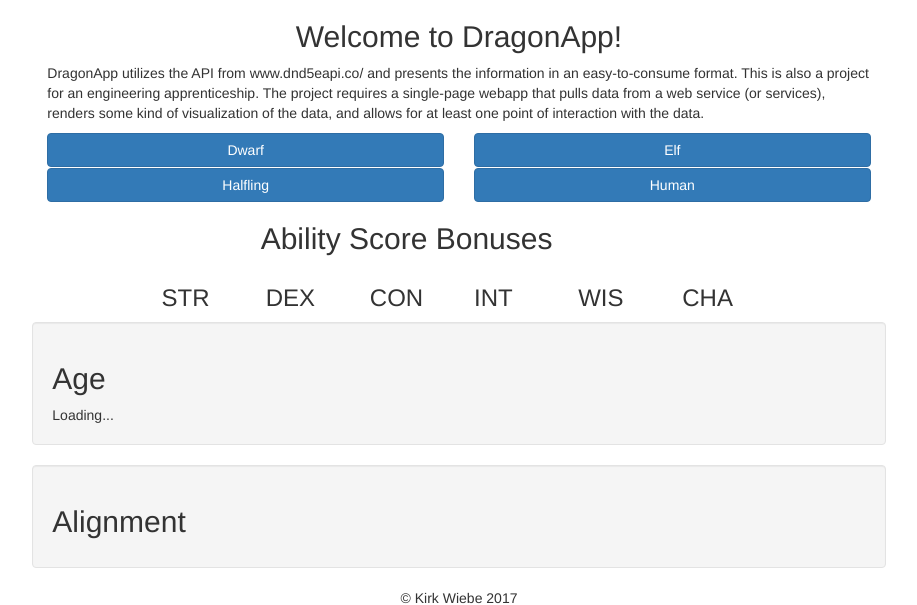
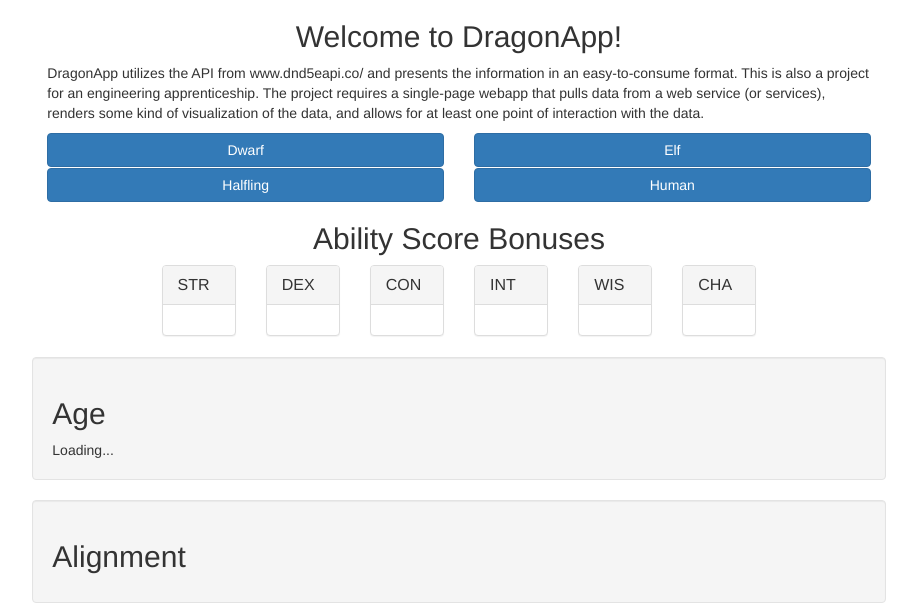
Before and after one commit to kirkwiebe/dragonapp, a Flask app: page /index in a window 1280 px wide, after a click on "Dwarf". Shown: the top 605 px of the page, without its empty margins (181-1098 px from the left). Run offline with Flask 2, Linux system fonts and the light colour scheme; some libraries are stand-ins or nearby versions.

Commit message:
AbilityScoresPaneling
Adds panels to sharpen ability score bonus design. Also centers Ability
Score Bonuses header.

```diff
--- a/templates/index.html
+++ b/templates/index.html
@@ -46,36 +46,60 @@
       <div id="metadata" style="display:none">
         <div class="row">
           <div class="col-sm-4"></div>
-          <div class="col-sm-4" class="text-center">
-            <h2>Ability Score Bonuses</h2>
+          <div class="col-sm-4">
+            <h2 class="text-center">Ability Score Bonuses</h2>
           </div>
           <div class="col-sm-4"></div>
         </div>
         <div class="row"></div>
           <div class="col-sm-3"></div>
           <div class="col-sm-1" class="text-center">
-            <h3>STR</h3>
-            <div id="str-data"></div>
+            <div class="panel panel-default">
+              <div class="panel-heading">
+                <h3 class="panel-title">STR</h3>
+              </div>
+              <div class="panel-body" id="str-data"></div>
+            </div>
           </div>
           <div class="col-sm-1" class="text-center">
-            <h3>DEX</h3>
-            <div id="dex-data"></div>
+            <div class="panel panel-default">
+              <div class="panel-heading">
+                <h3 class="panel-title">DEX</h3>
+              </div>
+              <div class="panel-body" id="dex-data"></div>
+            </div>
           </div>
           <div class="col-sm-1" class="text-center">
-            <h3>CON</h3>
-            <div id="con-data"></div>
+            <div class="panel panel-default">
+              <div class="panel-heading">
+                <h3 class="panel-title">CON</h3>
+              </div>
+              <div class="panel-body" id="con-data"></div>
+            </div>
           </div>
           <div class="col-sm-1" class="text-center">
-            <h3>INT</h3>
-            <div id="int-data"></div>
+            <div class="panel panel-default">
+              <div class="panel-heading">
+                <h3 class="panel-title">INT</h3>
+              </div>
+              <div class="panel-body" id="int-data"></div>
+            </div>
           </div>
           <div class="col-sm-1" class="text-center">
-            <h3>WIS</h3>
-            <div id="wis-data"></div>
+            <div class="panel panel-default">
+              <div class="panel-heading">
+                <h3 class="panel-title">WIS</h3>
+              </div>
+              <div class="panel-body" id="wis-data"></div>
+            </div>
           </div>
           <div class="col-sm-1" class="text-center">
-            <h3>CHA</h3>
-            <div id="cha-data"></div>
+            <div class="panel panel-default">
+              <div class="panel-heading">
+                <h3 class="panel-title">CHA</h3>
+              </div>
+              <div class="panel-body" id="cha-data"></div>
+            </div>
           </div>
           <div class="col-sm-3"></div>
         <div class="row">
```
